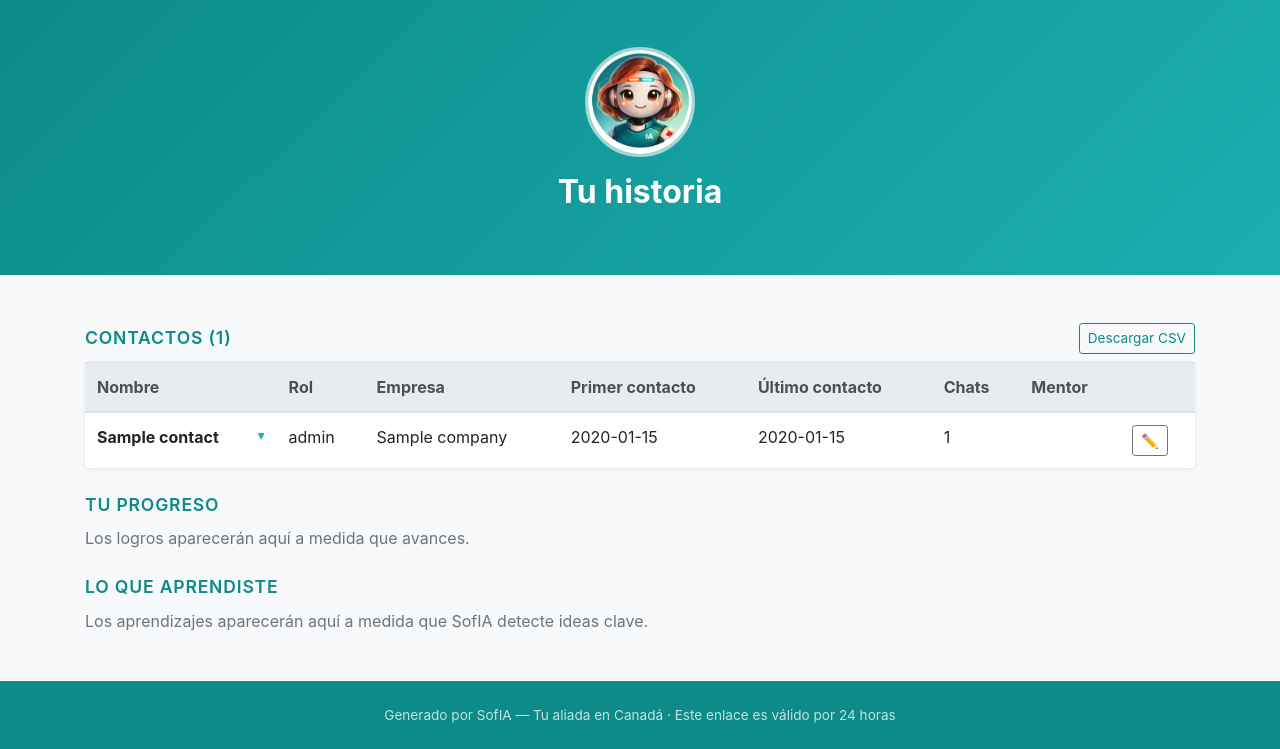
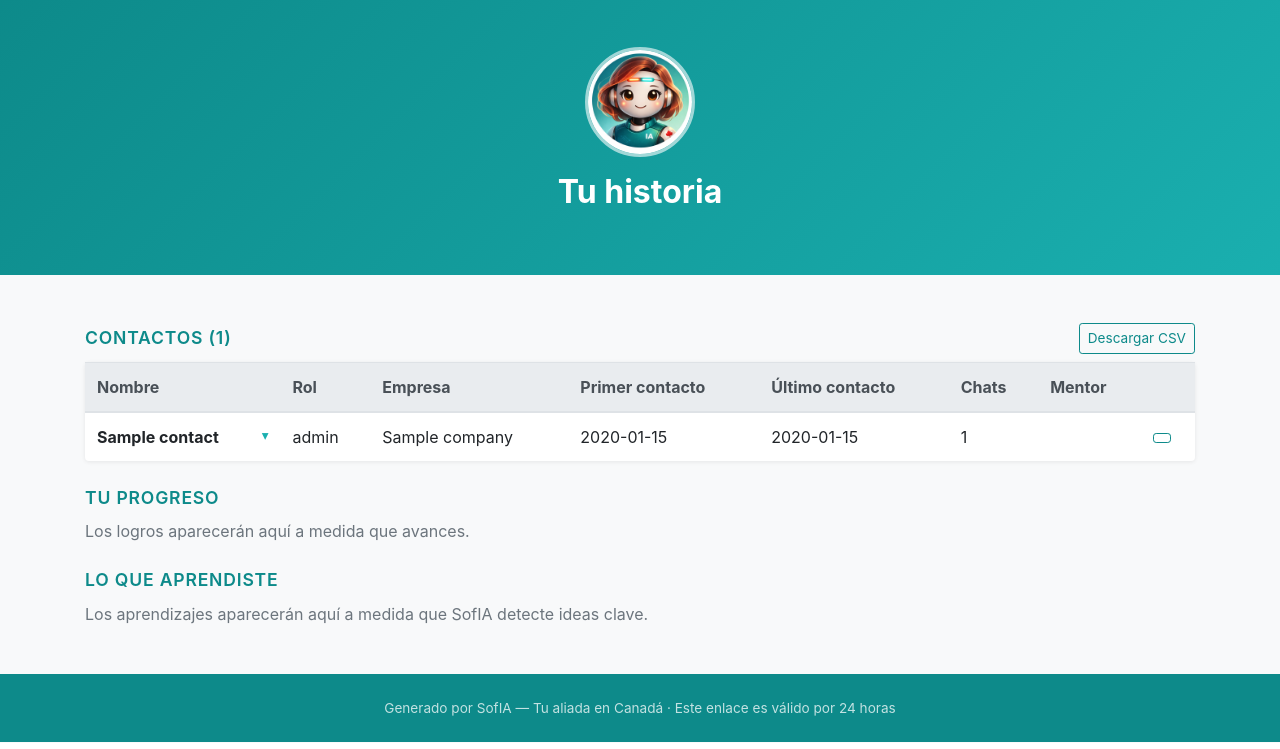
Before and after one commit to smlopezza/sofia-canada, a FastAPI app: template app/templates/export.html in a window 1280 px wide. Shown: the part 57-806 px from the top of the page. Run offline with FastAPI, Linux system fonts and the light colour scheme; the template is opened without the code that fills it: most values are stand-ins (such as "Sample title", 1, 10 or a date in 2020); some libraries are stand-ins or nearby versions.

Commit message:
Use download-btn class and bi-pencil-fill icon for contact edit button
Co-Authored-By: Claude Sonnet 4.6 <noreply@anthropic.com>

```diff
--- a/app/templates/export.html
+++ b/app/templates/export.html
@@ -82,8 +82,8 @@
             <td>{% if c.is_mentor %}<span class="badge badge-success">Sí</span>{% endif %}</td>
             <td>
               <a href="/export/contacts/{{ cid }}?token={{ token }}"
-                 class="btn btn-sm btn-outline-secondary"
-                 onclick="event.stopPropagation()">✏️ <i class="bi bi-pencil-fill"></i> </a>
+                 class="btn btn-sm download-btn"
+                 onclick="event.stopPropagation()"><i class="bi bi-pencil-fill"></i></a>
             </td>
           </tr>
           <tr class="collapse chat-detail" id="chats-{{ loop.index }}">
```
